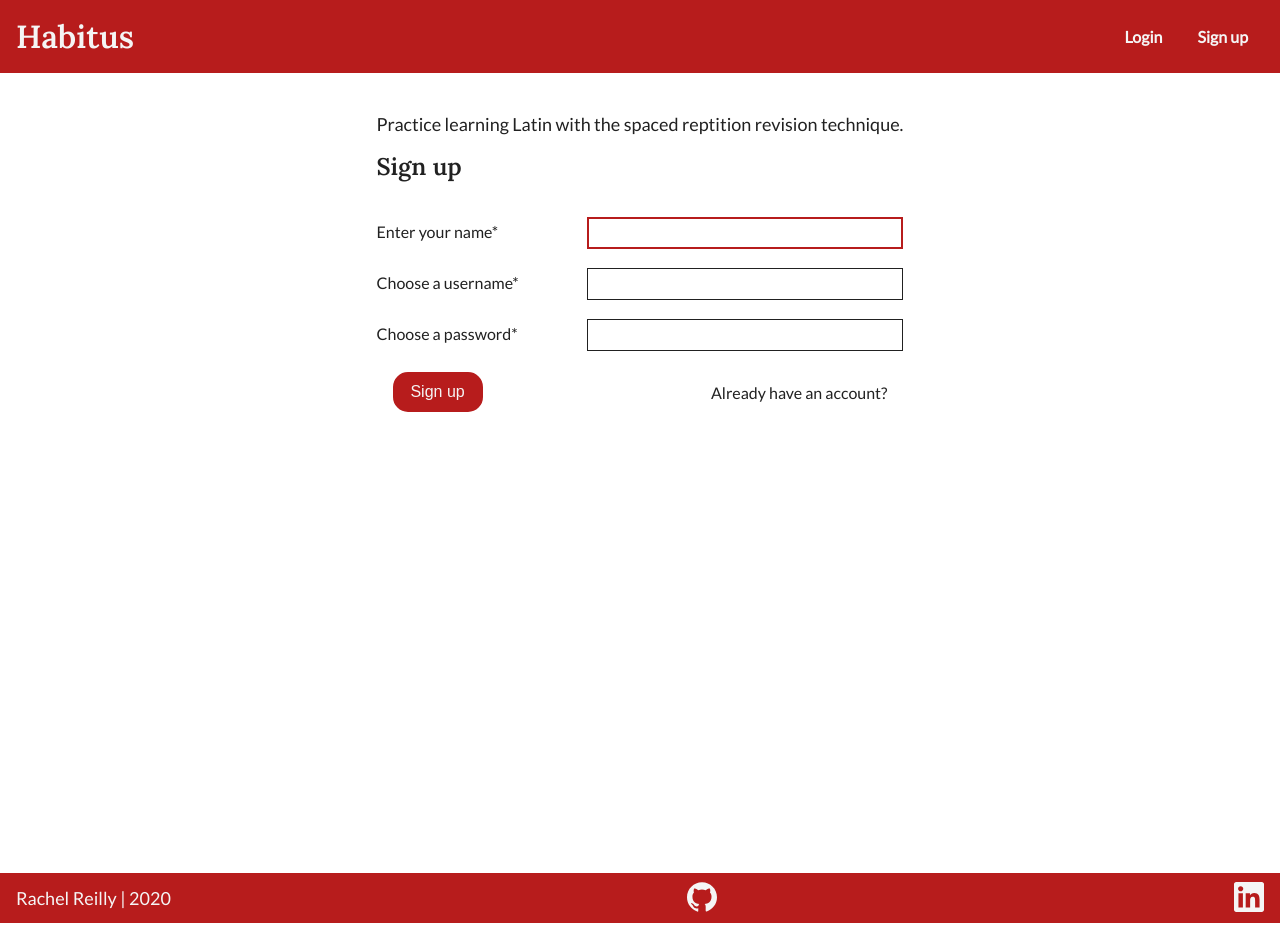
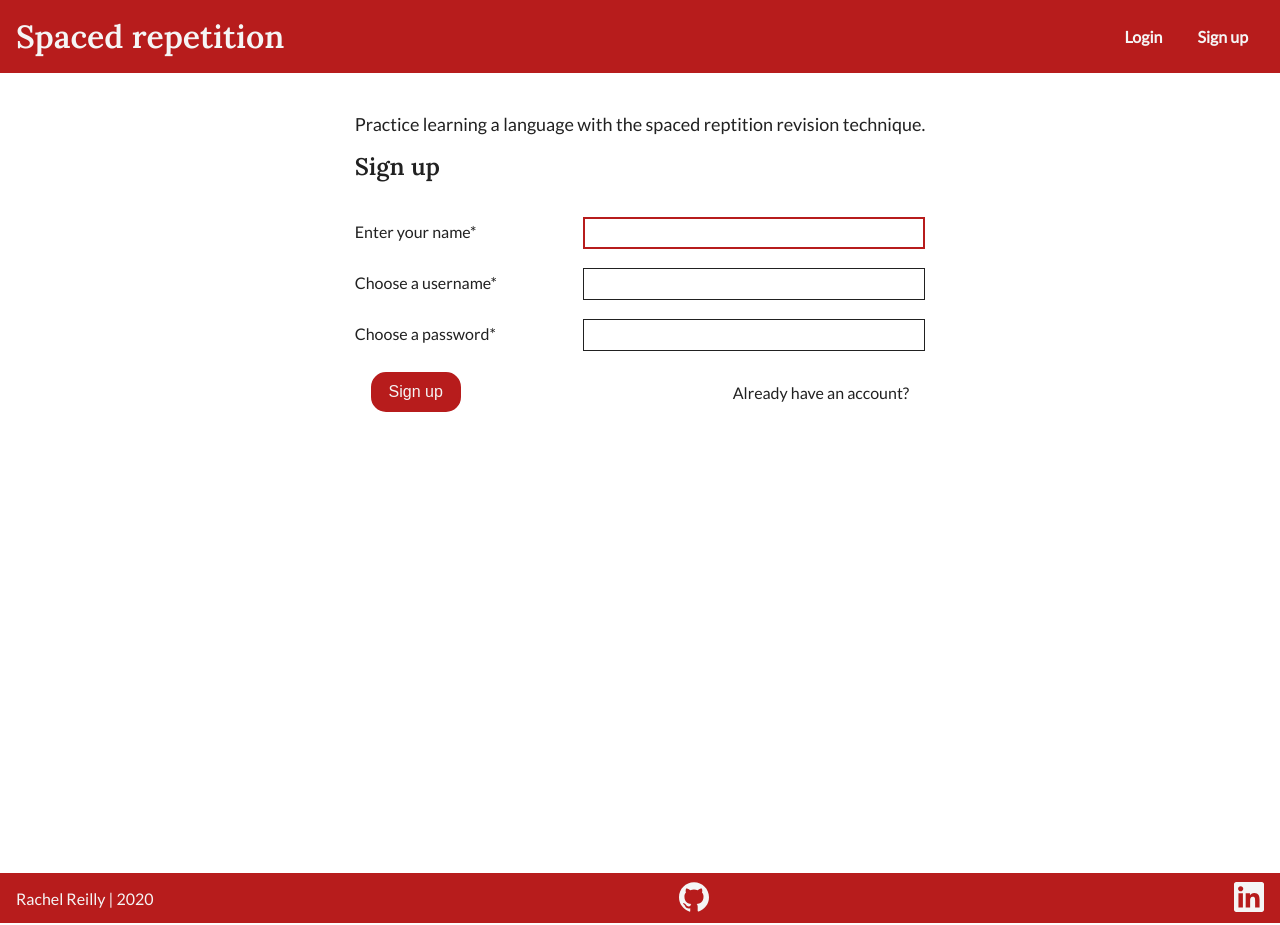
Before and after one commit to rachelrly/spaced-repetition-client, a React (Create React App) app: page /register in a window 1280 px wide. Built offline with nearby package versions, Linux system fonts and the light colour scheme.

Commit message:
Day 0 & Day 1 complete && all tests passing

```diff
--- a/src/components/Footer/Footer.js
+++ b/src/components/Footer/Footer.js
@@ -4,7 +4,7 @@ import { SiGithub, SiLinkedin } from 'react-icons/si'
 function Footer() {
     return (
         <footer>
-            <p>Rachel Reilly | 2020</p>
+            <span>Rachel Reilly | 2020</span>
             <a href='https://github.com/Rachanastasia'>
                 <SiGithub className='icon' />
             </a>
--- a/src/components/Header/Header.js
+++ b/src/components/Header/Header.js
@@ -42,7 +42,7 @@ class Header extends Component {
       <header>
         <h1>
           <Link to='/'>
-            Habitus
+            Spaced repetition
           </Link>
         </h1>
         {TokenService.hasAuthToken()
--- a/src/routes/RegistrationRoute/RegistrationRoute.js
+++ b/src/routes/RegistrationRoute/RegistrationRoute.js
@@ -17,7 +17,7 @@ class RegistrationRoute extends Component {
     return (
       <section>
         <p>
-          Practice learning Latin with the spaced reptition revision technique.
+          Practice learning a language with the spaced reptition revision technique.
         </p>
         <h2>Sign up</h2>
         <RegistrationForm
```
Also changed, not shown: 1 other file (tests, documents, lock files or other folders).
